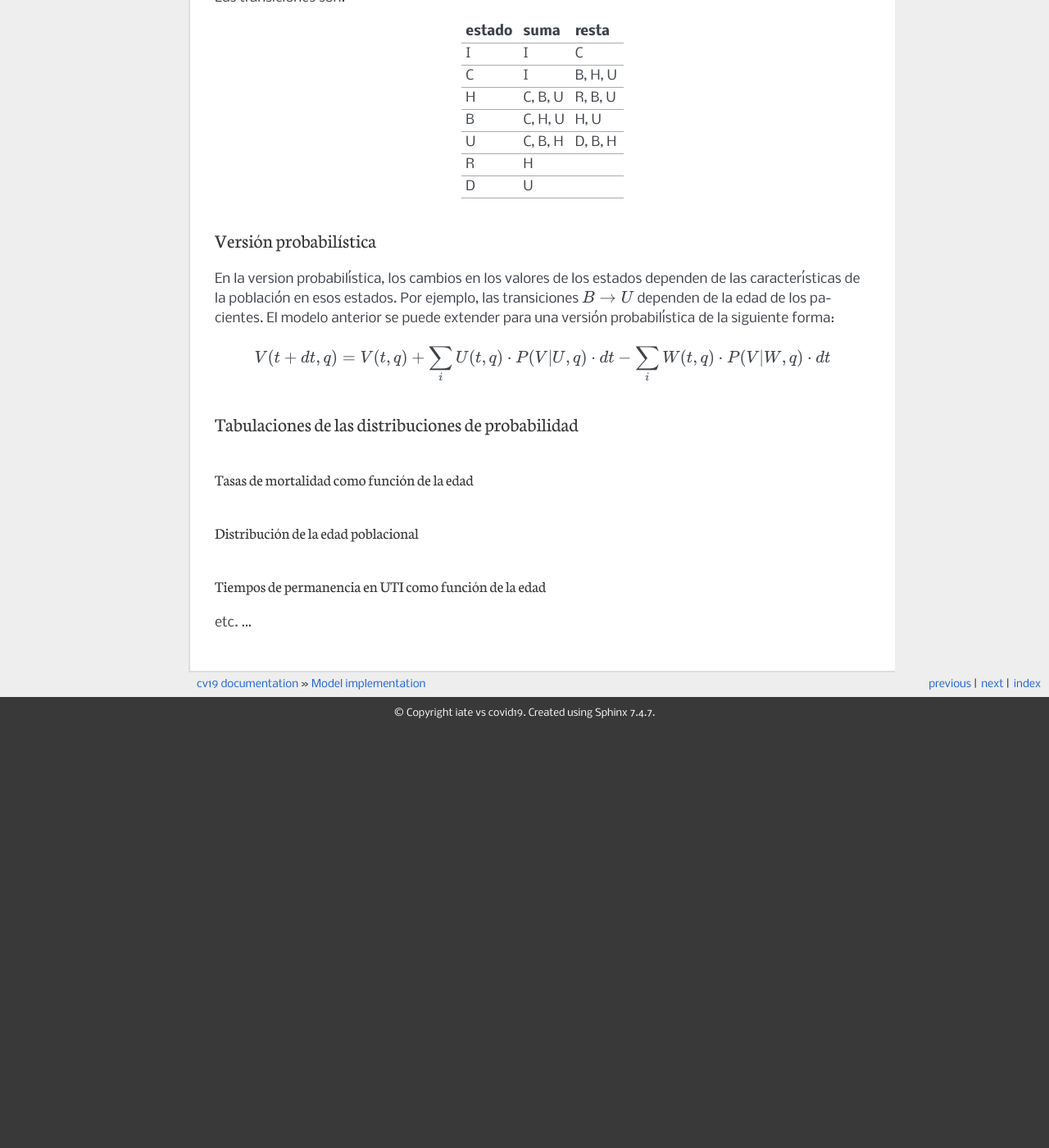
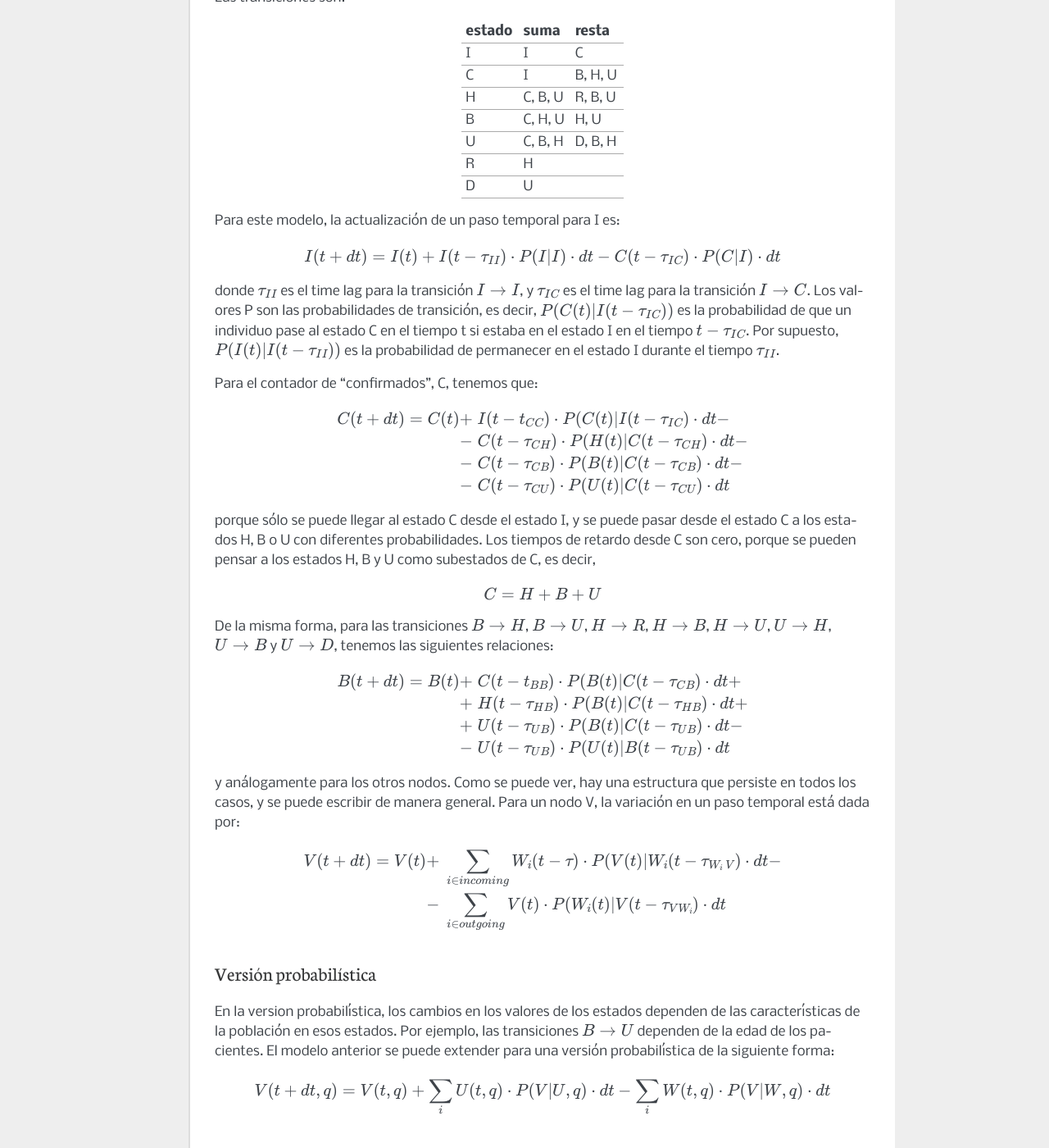
Before and after one commit to ivco19/countries, a Sphinx documentation site: the page built from doc/source/api/model.rst, in a window 1280 px wide and 1400 px high, scrolled down 3750 px. Shown: the whole window at 82% size. Built offline with Sphinx 7.4.7, drawn with Linux system fonts in a browser that asks for light colours; before the commit the page ends 4639 px from its top, so only the background shows below that.

```diff
--- a/doc/source/api/model.rst
+++ b/doc/source/api/model.rst
@@ -196,6 +196,85 @@
 | D        | U              |                |
 +----------+----------------+----------------+
 
+Para este modelo, la actualización de un paso temporal para I es:
+
+
+.. math::
+
+    I(t+dt) = I(t) + I(t-\tau_{II}) \cdot P(I|I) \cdot dt -
+               C(t-\tau_{IC}) \cdot P(C|I) \cdot dt
+
+donde :math:`\tau_{II}` es el time lag para la transición
+:math:`I \rightarrow I`, y
+:math:`\tau_{IC}` es el time lag para la transición
+:math:`I \rightarrow C`.  Los valores P son las probabilidades de
+transición, es decir, :math:`P(C(t)|I(t-\tau_{IC}))` es la probabilidad de que un
+individuo pase al estado C en el tiempo t si estaba en el estado I en
+el tiempo :math:`t-\tau_{IC}`.  Por supuesto, :math:`P(I(t)|I(t-\tau_{II}))`
+es la probabilidad de permanecer en el estado I durante el tiempo
+:math:`\tau_{II}`.
+
+
+
+Para el contador de "confirmados", C, tenemos que:
+
+.. math::
+    :nowrap:
+
+    \begin{eqnarray}
+    C(t+dt) = C(t)  &+& I(t-t_{CC}) \cdot P(C(t)|I(t-\tau_{IC}) \cdot dt -\\
+            &-&  C(t-\tau_{CH}) \cdot P(H(t)|C(t-\tau_{CH}) \cdot dt - \\
+            &-&  C(t-\tau_{CB}) \cdot P(B(t)|C(t-\tau_{CB}) \cdot dt - \\
+            &-&  C(t-\tau_{CU}) \cdot P(U(t)|C(t-\tau_{CU}) \cdot dt
+    \end{eqnarray}
+
+
+porque sólo se puede llegar al estado C desde el estado I, y se puede
+pasar desde el estado C a los estados H, B o U con diferentes
+probabilidades.  Los tiempos de retardo desde C son cero, porque se
+pueden pensar a los estados H, B y U como subestados de C, es decir,
+
+
+.. math::
+
+   C = H + B + U
+
+De la misma forma, para las transiciones
+:math:`B \rightarrow H`,
+:math:`B \rightarrow U`,
+:math:`H \rightarrow R`,
+:math:`H \rightarrow B`,
+:math:`H \rightarrow U`,
+:math:`U \rightarrow H`,
+:math:`U \rightarrow B` y
+:math:`U \rightarrow D`, tenemos las siguientes relaciones:
+
+
+.. math::
+    :nowrap:
+
+    \begin{eqnarray}
+    B(t+dt) = B(t)  &+& C(t-t_{BB}) \cdot P(B(t)|C(t-\tau_{CB}) \cdot dt +\\
+            &+&  H(t-\tau_{HB}) \cdot P(B(t)|C(t-\tau_{HB}) \cdot dt + \\
+            &+&  U(t-\tau_{UB}) \cdot P(B(t)|C(t-\tau_{UB}) \cdot dt - \\
+            &-&  U(t-\tau_{UB}) \cdot P(U(t)|B(t-\tau_{UB}) \cdot dt
+    \end{eqnarray}
+
+
+y análogamente para los otros nodos.  Como se puede ver, hay una
+estructura que persiste en todos los casos, y se puede escribir de
+manera general.  Para un nodo V, la variación en un paso temporal está
+dada por:
+
+.. math::
+    :nowrap:
+
+    \begin{eqnarray}
+    V(t+dt) = V(t)  &+& \sum_{i \in incoming} W_i(t-\tau_{}) \cdot P(V(t)|W_i(t-\tau_{W_i\,V}) \cdot dt  -  \\
+                    &-& \sum_{i \in outgoing} V(t) \cdot P(W_i(t)|V(t-\tau_{VW_i}) \cdot dt
+    \end{eqnarray}
+
+
 
 
 
```
Also changed, not shown: README.rst (+30 -57 lines), 3 other files.
